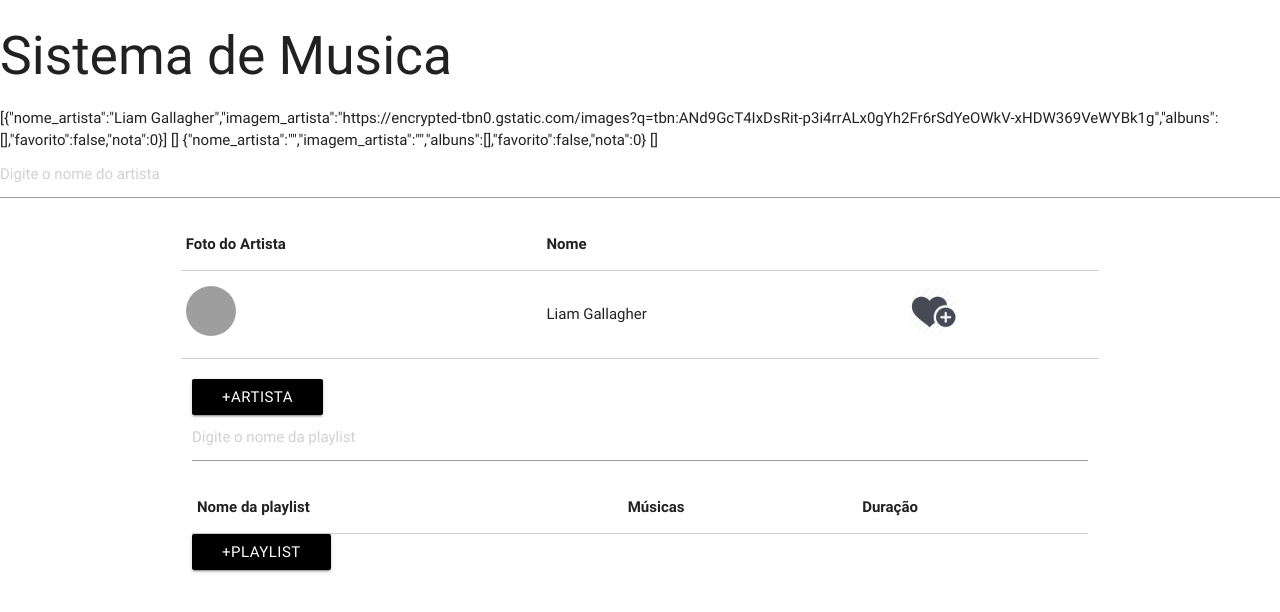
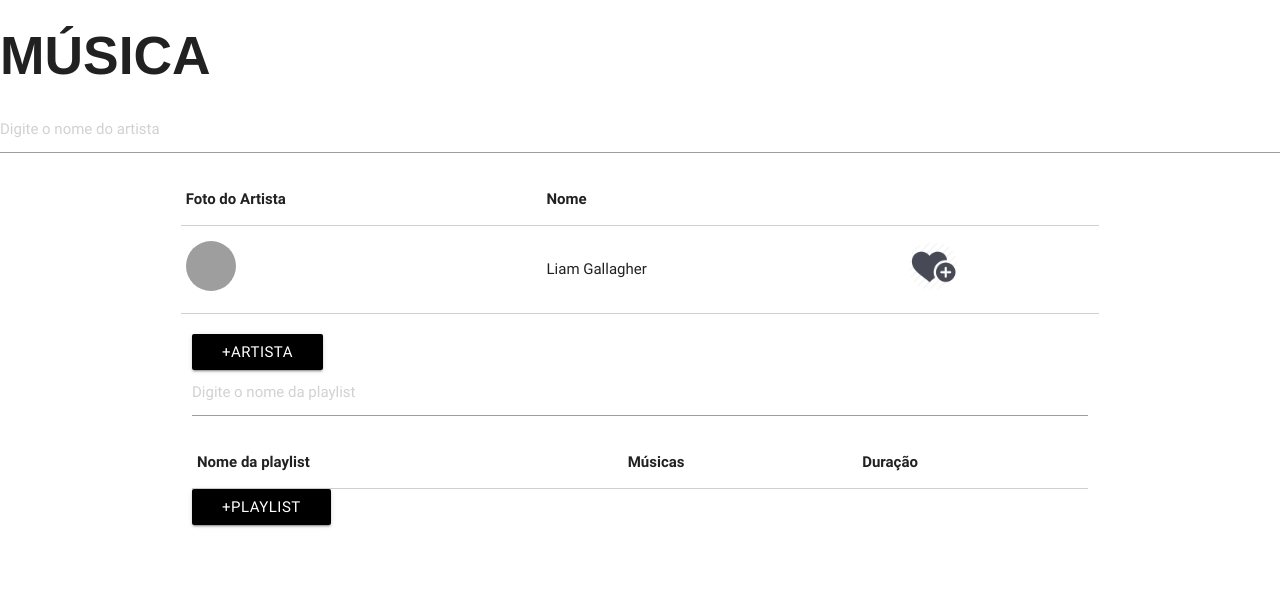
Before and after one commit to Docinho/SIlab1-2, a plain HTML site: page index.html in a window 1280 px wide. Drawn offline with nearby package versions, Linux system fonts and the light colour scheme; grey boxes are pictures that could not be loaded.

Commit message:
ajeitando css

```diff
--- a/css/estilo.css
+++ b/css/estilo.css
@@ -1,5 +1,8 @@
 @charset "UTF-8";
 
+h2 {
+  font-family: 'Julius Sans One', sans-serif;
+}
 td img {
   width: 50px;
   height: 50px;
--- a/index.html
+++ b/index.html
@@ -24,11 +24,9 @@
   <body ng-controller="indexController">
 
     <header>
-      <h2 ng-bind = "titulo"></h2> <!--mostra a informação quando ela estiver carregada não aparecendo "{{titulo}}" no delay, por exemplo  -->
-      {{listaArtista}}
-      {{listaFavoritos}}
-      {{artistaDaVez}}
-      {{listaPlaylists}}
+      <div class="titulo">
+        <h2> <b>MÚSICA</b></h2> <!--mostra a informação quando ela estiver carregada não aparecendo "{{titulo}}" no delay, por exemplo  -->
+      </div>
       <input type="text" name="" ng-modeL="procurado.nome_artista" placeholder="Digite o nome do artista">
     </header>
 
```
